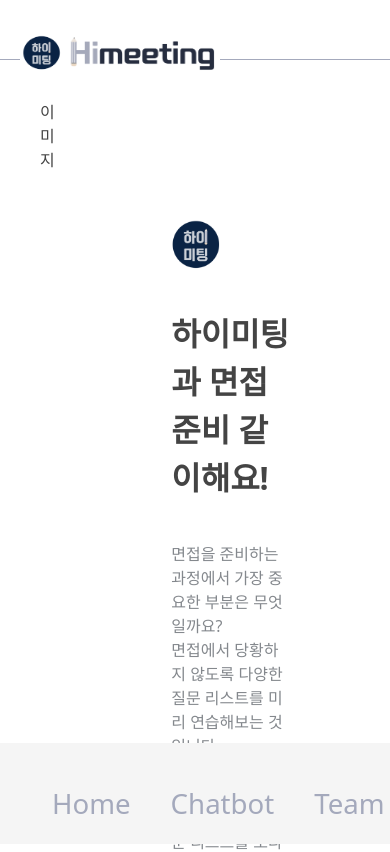
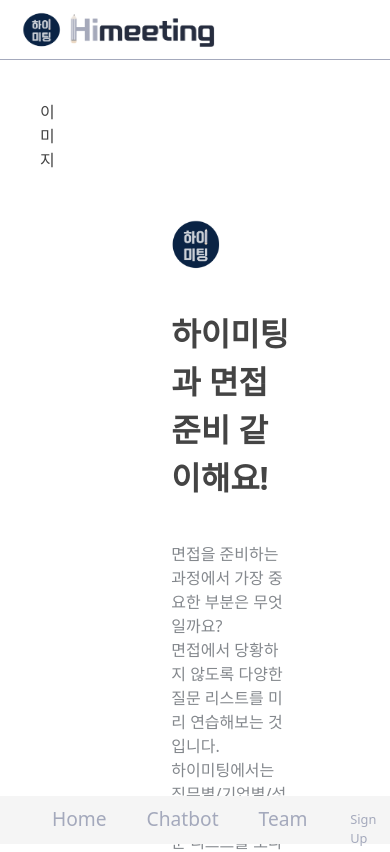
Before and after one commit to nodemonkr/Chatbot, a React (Create React App) app: page / in a window 390 px wide. Shown: the top 852 px of the page. Built offline with nearby package versions, Linux system fonts and the light colour scheme.

Commit message:
2021-06-06 DY : Navbar mobile css 수정
2021-06-06 DY : Navbar mobile css 수정

```diff
--- a/src/components/Navbar/index.module.css
+++ b/src/components/Navbar/index.module.css
@@ -11,10 +11,6 @@
     padding: 0.5rem calc((100vw - 1000px) / 2);
     border-bottom: 1px solid #a4a9bc ;
     z-index: 10;
-     /* 모바일 환경의 경우 */
-    @media screen and (max-width: 768px) {
-        flex-direction: column;
-    }
 }
 
 /* Header (logo, Home, Chatbot, ...) */
@@ -28,11 +24,6 @@
   font-size: 1.2em;
   letter-spacing: 0px;
   cursor: pointer;
-     /* 모바일 환경의 경우 */
-  @media screen and (max-width: 768px) {
-    padding : 20px;
-    right: 32px;
-  }
 }
 
 li :active {
@@ -44,16 +35,6 @@
   align-items: center;
   padding-top: 1.2rem;
   margin-right: -24px;
-   /* 모바일 환경의 경우 탭이 클릭되면 목차가 보이도록 */
-  @media screen and (max-width: 768px) {
-    background-color : #f5f5f5;
-    position: fixed;
-    bottom : 0;
-    left: 0;
-    right: 0;
-    display: flex;
-    margin : 0;
-  }
 }
 
 /* Sign Up + Login */
@@ -84,3 +65,38 @@
 li{
   list-style: none;
 }
+
+ /* 모바일 환경의 경우 */
+ @media only screen and (max-width: 768px) {
+  .nav{
+    position: fixed;
+    top: 0;
+    left: 0;
+    right: 0;
+    background: #fff;
+    height: 60px;
+    display: flex;
+    justify-content: space-between;
+    padding: 0.5rem calc((100vw - 1000px) / 2);
+    border-bottom: 1px solid #a4a9bc ;
+    z-index: 10;
+
+  }
+  /* 모바일 환경의 경우 탭이 클릭되면 목차가 보이도록 */
+  .navMenu{
+    background-color : #f5f5f5;
+    position: fixed;
+    bottom : 0;
+    left: 0;
+    right: 0;
+    display: flex;
+    margin : 0;
+    padding-bottom: 20px;
+    height: 3rem;
+    font-size: 1rem;
+  }
+  .navLink{
+    padding : 20px;
+    right: 32px;
+  }
+}
```
